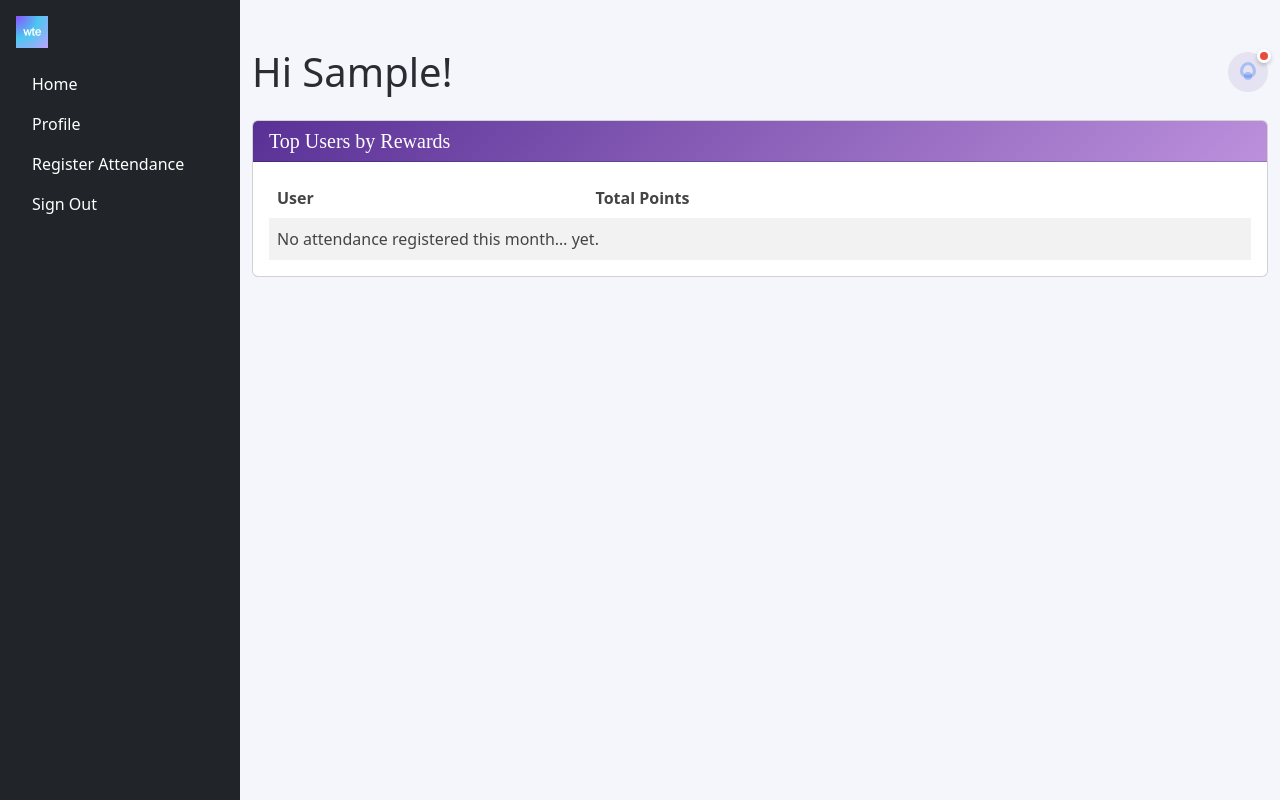
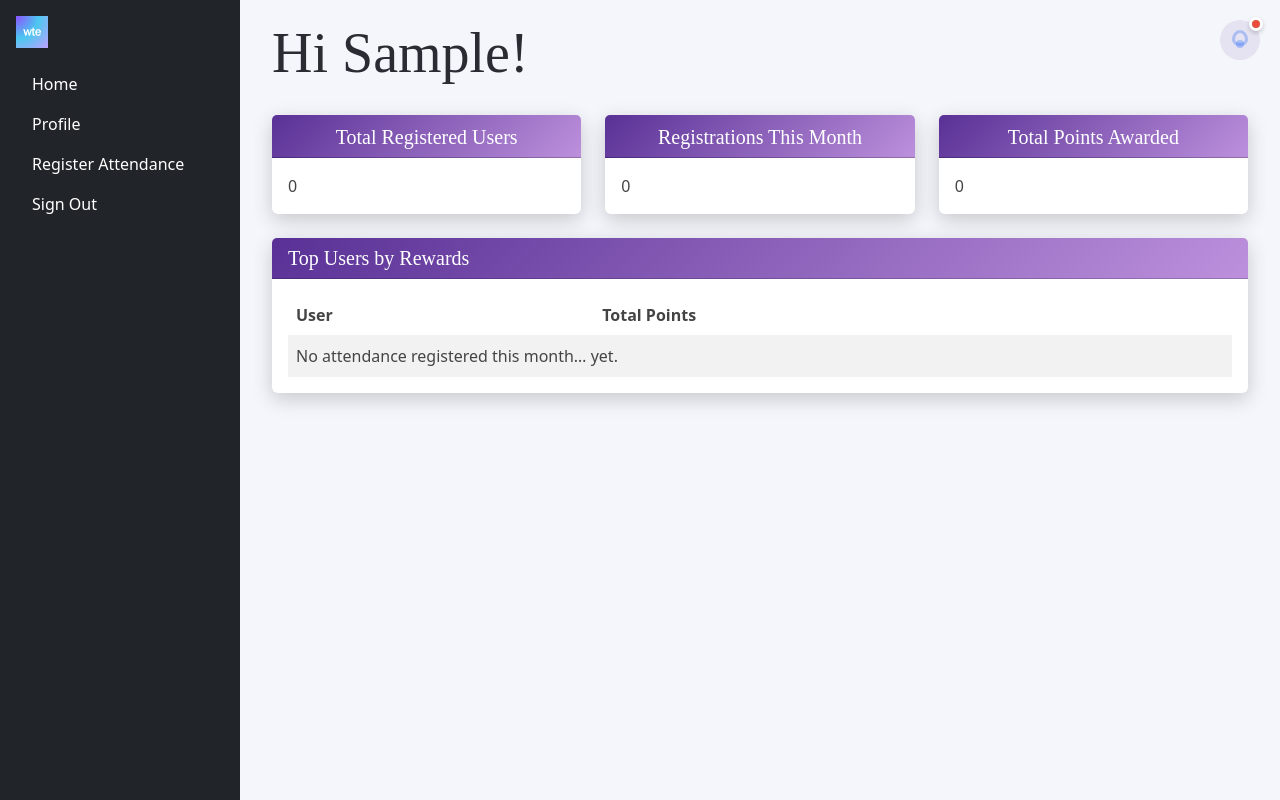
Before and after one commit to Fleurelle/wte_gamification, a Django app: page /staff/dashboard/ in a window 1280 px wide. Run offline with Django 5.2, Linux system fonts and the light colour scheme; the visitor is signed in with stand-in values (Sample User, id 1); data comes from the database, SQL or seed files in the repository; data that the repository does not hold is empty; some libraries are stand-ins or nearby versions.

Commit message:
Re-design staff-dashboard page

```diff
--- a/wte/templates/dashboard/staff-dashboard.html
+++ b/wte/templates/dashboard/staff-dashboard.html
@@ -4,18 +4,15 @@
 {% include "dashboard/navbar.html" %}
 <div class="main-with-sidebar">
     <div class="dashboard-container">
-        <div class="container py-5">
-            <!-- <div class="d-flex align-items-center justify-content-between mb-4">
-                <h1 class="mb-0">Hi {{ user.first_name }}!</h1>
-                {% if unread_count > 0 %}
-                <a href="{% url 'staff-notifications' %}" class="btn btn-sm btn-outline-primary">
-                    Notifications
-                </a>
-                {% endif %}
-            </div> -->
-
-            <div class="d-flex align-items-center justify-content-between mb-4">
-                <h1 class="mb-0">Hi {{ user.first_name }}!</h1>
+        <!-- Main Content -->
+        <section class="main-content">
+            <!-- Welcome Section -->
+            <section class="welcome-section">
+                <div class="container-fluid">
+                    <div class="row">
+                        <div class="col">
+                            <h3 class="display-4 header-font">Hi {{ user.first_name }}!</h3>
+                        </div>
                         <a href="{% url 'staff-notifications' %}" class="notification-bell">
                             <div class="bell-icon">
                                 <span class="bell-body"></span>
@@ -26,14 +23,63 @@
                             {% endif %}
                         </a>
                     </div>
+                </div>
+            </section>
 
+            <!-- Bottom Sections -->
+            <section class="bottom-sections">
+                <div class="container-fluid">
+                    <!-- Top row: 3 cards -->
+                    <div class="row mb-4">
+                        <!-- Card 1: Total Users -->
+                        <div class="col-md-4 mb-3 mb-md-0">
+                            <div class="card h-100">
+                                <div class="card-header card-header-gradient-1">
+                                    <h2 class="h5 mb-0">Total Registered Users</h2>
+                                </div>
+                                <div class="card-body">
+                                    <!-- Add total users count from context -->
+                                    {{ total_users|default:"0" }}
+                                </div>
+                            </div>
+                        </div>
 
+                        <!-- Card 2: Active This Month -->
+                        <div class="col-md-4 mb-3 mb-md-0">
+                            <div class="card h-100">
+                                <div class="card-header card-header-gradient-2">
+                                    <h2 class="h5 mb-0">Registrations This Month</h2>
+                                </div>
+                                <div class="card-body">
+                                    <!-- Add active users count from context -->
+                                    {{ active_users_this_month|default:"0" }}
+                                </div>
+                            </div>
+                        </div>
+
+                        <!-- Card 3: Total Points Awarded -->
+                        <div class="col-md-4">
+                            <div class="card h-100">
+                                <div class="card-header card-header-gradient-3">
+                                    <h2 class="h5 mb-0">Total Points Awarded</h2>
+                                </div>
+                                <div class="card-body">
+                                    <!-- Add total points from context -->
+                                    {{ total_points_awarded|default:"0" }}
+                                </div>
+                            </div>
+                        </div>
+                    </div>
+
+                    <!-- Bottom row: full-width top users table -->
                     <div class="row">
                         <div class="events-attended-card col-12">
                             <div class="card">
                                 <div
                                     class="card-header card-header-gradient-4 d-flex justify-content-between align-items-center">
                                     <h2 class="h5 mb-0">Top Users by Rewards</h2>
+                                    <!-- Optional: Add action link like home.html -->
+                                    <!-- <a class="add-event-container" >View All</a> -->
                                 </div>
                                 <div class="card-body">
                                     <div class="table-responsive">
@@ -48,7 +94,8 @@
                                                 {% if has_attendance_this_month %}
                                                 {% for user in top_users %}
                                                 <tr>
-                                            <td>{{ user.attendee__first_name }} {{ user.attendee__last_name }}</td>
+                                                    <td>{{ user.attendee__first_name }} {{ user.attendee__last_name }}
+                                                    </td>
                                                     <td>{{ user.total_points }}</td>
                                                 </tr>
                                                 {% empty %}
@@ -69,10 +116,12 @@
                         </div>
                     </div>
                 </div>
-
+            </section>
+        </section>
     </div>
 </div>
 {% endblock %}
+
 
 
 <!-- TODO
```
Lines whose indentation alone changed are shown as unchanged.
